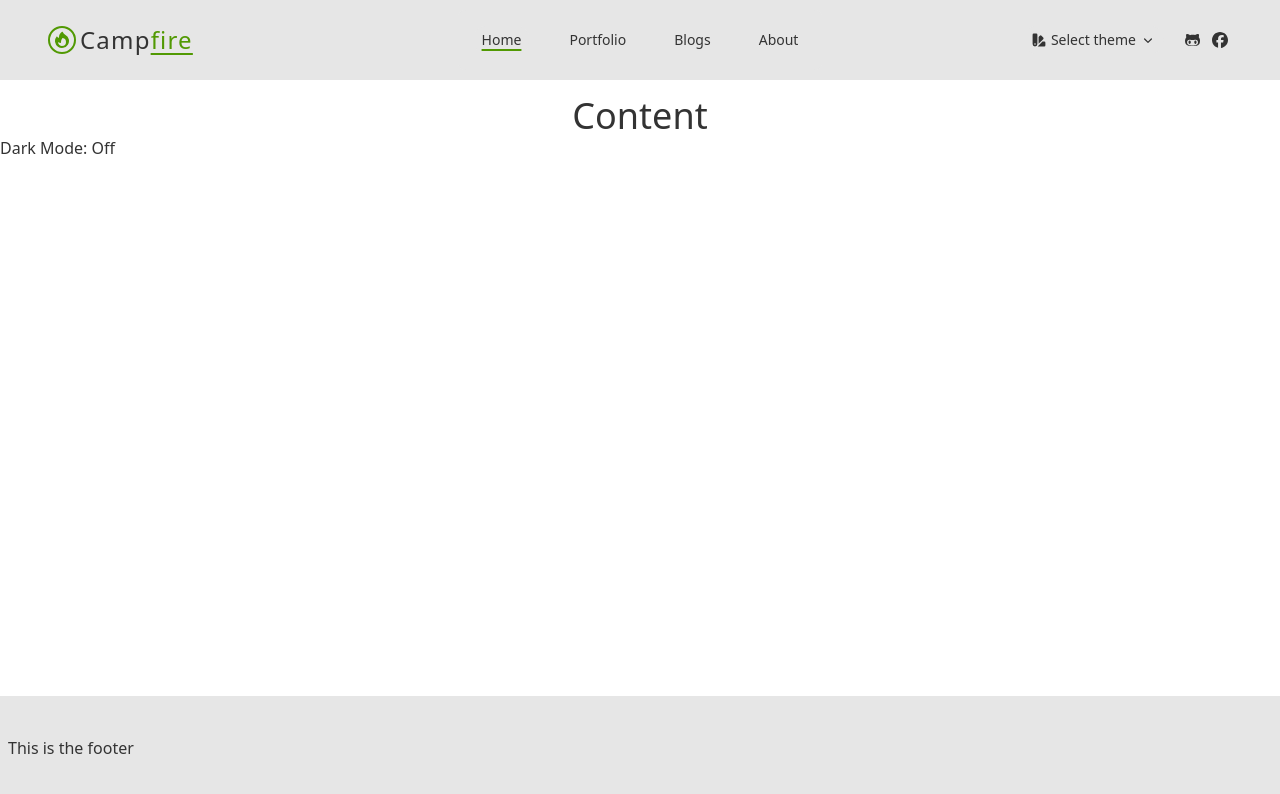
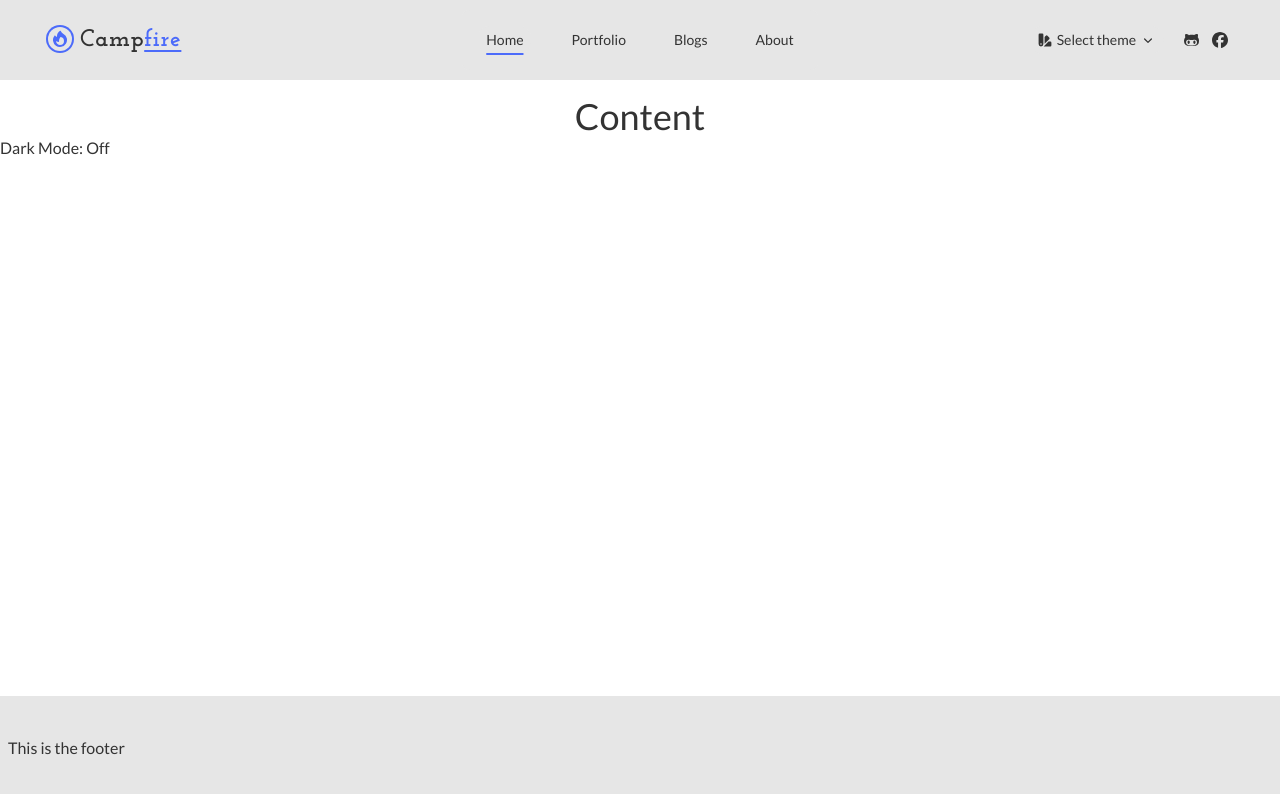
Before and after one commit to jegramos/sunrise-spa, a Vue app: page / in a window 1280 px wide. Shown: the top 794 px of the page. Built offline with nearby package versions, Linux system fonts and the light colour scheme.

Commit message:
:sparkles: added custom font

```diff
--- a/index.html
+++ b/index.html
@@ -3,6 +3,14 @@
   <head>
     <meta charset="UTF-8" />
     <link rel="icon" type="image/svg+xml" href="/favicon.svg" />
+    <!-- Start Google fonts -->
+    <link rel="preconnect" href="https://fonts.googleapis.com" />
+    <link rel="preconnect" href="https://fonts.gstatic.com" crossorigin />
+    <link
+      href="https://fonts.googleapis.com/css2?family=Josefin+Slab:wght@600;700&family=Lato:ital,wght@0,100;0,300;0,400;0,700;0,900;1,100;1,300;1,400;1,700;1,900&display=swap"
+      rel="stylesheet"
+    />
+    <!-- End Google fonts -->
     <meta name="viewport" content="width=device-width, initial-scale=1.0" />
     <title>Campfire</title>
   </head>
--- a/src/App.vue
+++ b/src/App.vue
@@ -1,5 +1,5 @@
 <template>
-  <div id="app-wrapper" class="flex flex-col h-screen dark:theme-dark">
+  <div id="app-wrapper" class="flex flex-col h-screen dark:theme-dark font-content">
     <menu-bar></menu-bar>
     <!-- Start Main Content -->
     <div class="pt-24 bg-theme-base text-theme-base flex-grow">
--- a/src/assets/css/tailwind.css
+++ b/src/assets/css/tailwind.css
@@ -3,26 +3,7 @@
 @tailwind utilities;
 
 @layer base {
-  :root {
-    --color-text-base: 51, 51, 51;
-    --color-text-muted: 173, 173, 173;
-    --color-text-inverted: 195, 254, 215;
-    --color-text-tooling: 173, 173, 173;
-    --color-text-info: 9, 64, 77;
-    --color-text-success: 63, 81, 1;
-    --color-text-warning: 78, 63, 1;
-    --color-text-error: 87, 1, 0;
-    --color-bg-info: 200, 225, 231;
-    --color-bg-success: 222, 242, 159;
-    --color-bg-warning: 247, 229, 137;
-    --color-bg-error: 242, 182, 181;
-    --color-primary: 81, 153, 3;
-    --color-bg-content-base: 255, 255, 255;
-    --color-bg-content-section: 230, 230, 230;
-    --color-bg-content-section-hover: 213, 213, 213;
-    --color-bg-tooling: 75, 70, 70;
-  }
-
+  :root,
   .theme-light {
     --color-text-base: 51, 51, 51;
     --color-text-muted: 173, 173, 173;
@@ -36,7 +17,7 @@
     --color-bg-success: 222, 242, 159;
     --color-bg-warning: 247, 229, 137;
     --color-bg-error: 242, 182, 181;
-    --color-primary: 81, 153, 3;
+    --color-primary: 76, 107, 250;
     --color-bg-content-base: 255, 255, 255;
     --color-bg-content-section: 230, 230, 230;
     --color-bg-content-section-hover: 213, 213, 213;
@@ -82,6 +63,26 @@
     --color-bg-content-section-hover: 19, 32, 56;
     --color-bg-tooling: 29, 41, 58;
   }
+
+  .theme-old {
+    --color-text-base: 40, 36, 37;
+    --color-text-muted: 77, 72, 66;
+    --color-text-inverted: 184, 4, 116;
+    --color-text-tooling: 231, 218, 182;
+    --color-text-info: 210, 223, 255;
+    --color-text-success: 189, 254, 213;
+    --color-text-warning: 46, 25, 1;
+    --color-text-error: 255, 204, 204;
+    --color-bg-info: 37, 99, 235;
+    --color-bg-success: 19, 163, 72;
+    --color-bg-warning: 219, 119, 6;
+    --color-bg-error: 220, 40, 40;
+    --color-primary: 186, 2, 14;
+    --color-bg-content-base: 229, 216, 180;
+    --color-bg-content-section: 210, 197, 157;
+    --color-bg-content-section-hover: 194, 181, 149;
+    --color-bg-tooling: 124, 114, 89;
+  }
 }
 
 @layer components {
--- a/src/components/AppNavBar.vue
+++ b/src/components/AppNavBar.vue
@@ -2,12 +2,14 @@
   <nav class="py-2.5 px-3 lg:px-12 fixed w-full z-20 top-0 left-0 bg-theme-section">
     <div class="flex flex-wrap items-center justify-between">
       <!-- Start Logo and title -->
-      <div class="flex items-center lg:w-[25%]">
-        <div class="mr-1 rounded-3xl p-0.5 border-2 border-theme-primary">
+      <div
+        class="flex items-center lg:w-[25%] hover:cursor-pointer hover:scale-105 hover:drop-shadow transition-all duration-200 ease-in"
+      >
+        <div class="rounded-3xl p-0.5 ring-2 ring-theme-primary mb-0.5 mr-2">
           <fire-icon class="text-theme-primary w-5 h-5" />
         </div>
-        <h5 class="font-light tracking-wider text-theme-base text-2xl">
-          Camp<span class="font-medium text-theme-primary underline underline-offset-4">fire</span>
+        <h5 class="font-logo tracking-wide text-theme-base text-2xl font-extrabold">
+          Camp<span class="font-extrabold text-theme-primary underline decoration-2 underline-offset-4">fire</span>
         </h5>
       </div>
       <!-- End logo and title -->
@@ -84,8 +86,8 @@
           <li v-for="link in navLinks" :key="link.name">
             <router-link
               :to="{ name: link.name }"
-              active-class="bg-theme-primary lg:bg-theme-section lg:underline lg:decoration-2 lg:underline-offset-4 lg:decoration-theme-primary"
-              class="block py-2 pl-3 pr-4 text-white text-theme-base rounded lg:rounded-xl lg:text-theme-base lg:hover:bg-theme-section-hover lg:py-1 lg:px-2 focus-visible:outline-none focus-visible:ring-theme-primary focus-visible:ring-1 focus-visible:no-underline"
+              active-class="bg-theme-primary lg:bg-theme-section lg:underline lg:decoration-2 lg:underline-offset-8 lg:decoration-theme-primary"
+              class="block py-2 pl-3 pr-4 text-white text-theme-base rounded lg:rounded-xl lg:text-theme-base lg:hover:bg-theme-section-hover lg:hover:scale-105 transition-all duration-200 ease-in lg:py-1 lg:px-2 focus-visible:outline-none focus-visible:ring-theme-primary focus-visible:ring-1 focus-visible:no-underline"
             >
               {{ link.label }}
             </router-link>
--- a/src/components/AppThemeSwitcher.vue
+++ b/src/components/AppThemeSwitcher.vue
@@ -2,7 +2,7 @@
   <popover class="relative">
     <!-- Start button -->
     <popover-button
-      class="flex items-center bg-theme-section text-theme-base text-sm py-1 px-2 rounded-2xl hover:bg-theme-section-hover focus:outline-none focus-visible:outline-none focus-visible:only:ring-theme-primary focus-visible:only:ring-1"
+      class="flex items-center bg-theme-section text-theme-base text-sm py-1 px-2 rounded-2xl hover:bg-theme-section-hover hover:scale-105 transition-all focus:outline-none focus-visible:outline-none focus-visible:only:ring-theme-primary focus-visible:only:ring-1"
     >
       <swatch-icon class="w-4 h-4 mr-1" />
       <div>Select theme</div>
--- a/src/stores/theme.js
+++ b/src/stores/theme.js
@@ -20,6 +20,7 @@ export const useThemeStore = defineStore('theme', {
       },
       { key: 'light', name: 'Light' },
       { key: 'space', name: 'Space' },
+      { key: 'old', name: 'Old School' },
       { key: 'auto', name: 'System Preference' },
     ],
   }),
--- a/tailwind.config.cjs
+++ b/tailwind.config.cjs
@@ -12,9 +12,13 @@ module.exports = {
   mode: 'jit',
   content: ['./index.html', './src/**/*.{vue,jsx,js,ts,tsx}', './node_modules/flowbite/**/*.js'],
   darkMode: 'class',
-  safelist: ['theme-space', 'theme-dark', 'theme-light'],
+  safelist: ['theme-space', 'theme-dark', 'theme-light', 'theme-old'],
   theme: {
     extend: {
+      fontFamily: {
+        logo: ['Josefin Slab', 'serif'],
+        content: ['Lato', 'sans-serif'],
+      },
       textColor: {
         theme: {
           primary: withOpacity('--color-primary'),
```
Also changed, not shown: src/assets/fonts/LilitaOne-Regular.ttf (added).
